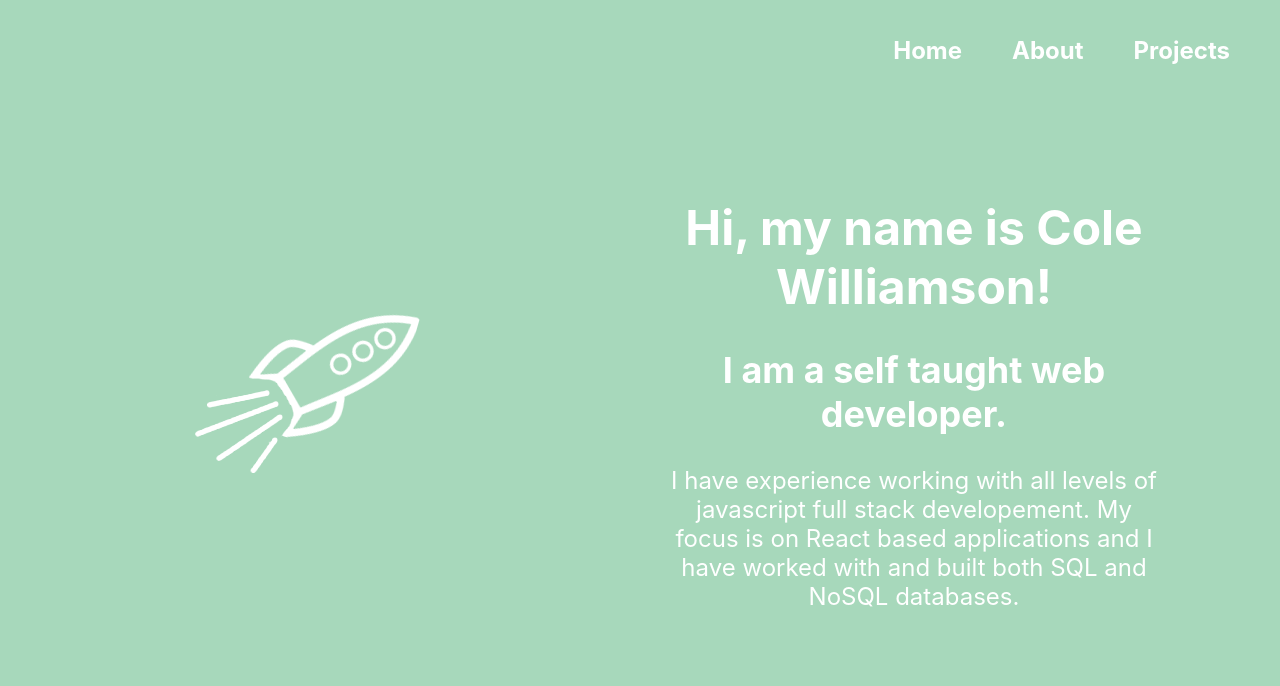
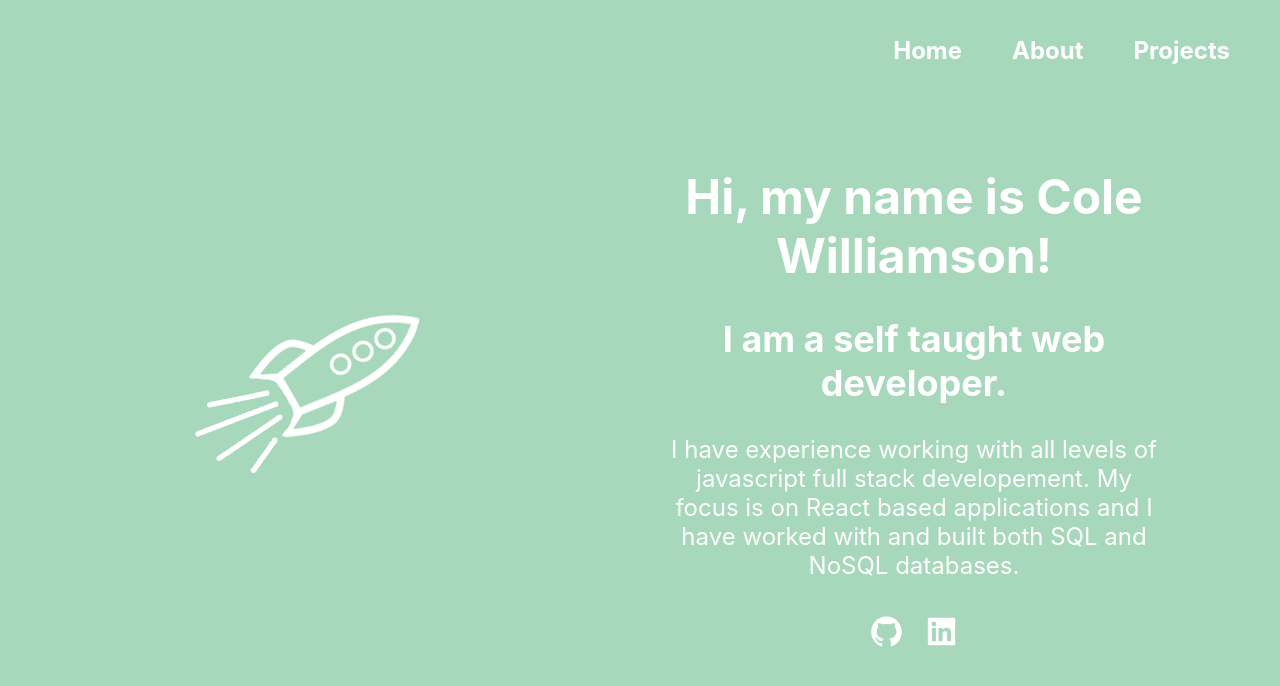
Before and after one commit to cwil423/portfolio, a React (Create React App) app: page /about in a window 1280 px wide. Shown: the top 686 px of the page. Built offline with nearby package versions, Linux system fonts and the light colour scheme.

Commit message:
Added this website to projects and created build folder.

```diff
--- a/src/components/ProjectCard/ProjectCard.scss
+++ b/src/components/ProjectCard/ProjectCard.scss
@@ -9,7 +9,7 @@
   height: 800px;
   margin: 25px;
   border-radius: 8px;
-  box-shadow: 2px 2px 2px 2px rgba(0, 0, 0, 0.2);
+  box-shadow: 4px 4px 4px 4px rgba(0, 0, 0, 0.2);
 
   img {
     border-top-left-radius: 8px;
--- a/src/components/about/About.js
+++ b/src/components/about/About.js
@@ -1,6 +1,7 @@
 import React from 'react';
 import './About.scss';
 import rocket from '../../images/flying-rocket.gif';
+import { AiFillGithub, AiFillLinkedin } from 'react-icons/ai';
 
 export default function About() {
   return (
@@ -17,6 +18,12 @@ export default function About() {
           developement. My focus is on React based applications and I have
           worked with and built both SQL and NoSQL databases.
         </p>
+        <a href="https://github.com/cwil423">
+          <AiFillGithub size="35px" className="links" />
+        </a>
+        <a href="https://www.linkedin.com/in/cole-williamson-77b412183">
+          <AiFillLinkedin size="35px" className="links" />
+        </a>
       </div>
     </div>
   );
--- a/src/components/about/About.scss
+++ b/src/components/about/About.scss
@@ -5,8 +5,14 @@
   color: white;
   height: 100%;
   justify-content: space-around;
+  a {
+    color: inherit;
+  }
   .bio {
     width: 500px;
     font-size: x-large;
   }
+  .links {
+    margin: 10px;
+  }
 }
--- a/src/components/projects/Projects.js
+++ b/src/components/projects/Projects.js
@@ -3,6 +3,7 @@ import './Projects.scss';
 import ProjectCard from '../projectCard/ProjectCard';
 import socialMedia from '../../images/FriendBookLogin.png';
 import cameraStore from '../../images/camera-store.png';
+import portfolio from '../../images/portfolio.png';
 
 export default function Projects() {
   return (
@@ -23,18 +24,11 @@ export default function Projects() {
           discription="A camera store built with React, Gatsby, Redux, Node, Express and MongoDb"
         />
         <ProjectCard
-          title="Project"
-          image="https://www.morrishospital.org/wp-content/uploads/2018/12/penguin2_2.jpg"
+          title="This website"
+          image={portfolio}
           liveLink="http:/live"
-          codeLink="http:/code"
-          discription="A project that I worked really hard on and am reall proud of."
-        />
-        <ProjectCard
-          title="Project"
-          image="https://www.morrishospital.org/wp-content/uploads/2018/12/penguin2_2.jpg"
-          liveLink="http:/live"
-          codeLink="http:/code"
-          discription="A project that I worked really hard on and am reall proud of."
+          codeLink="https://github.com/cwil423/portfolio"
+          discription="Portfolio project built with react. Includes custom animations made with photo editing software."
         />
       </div>
     </div>
```
Also changed, not shown: src/images/portfolio.png (added).
